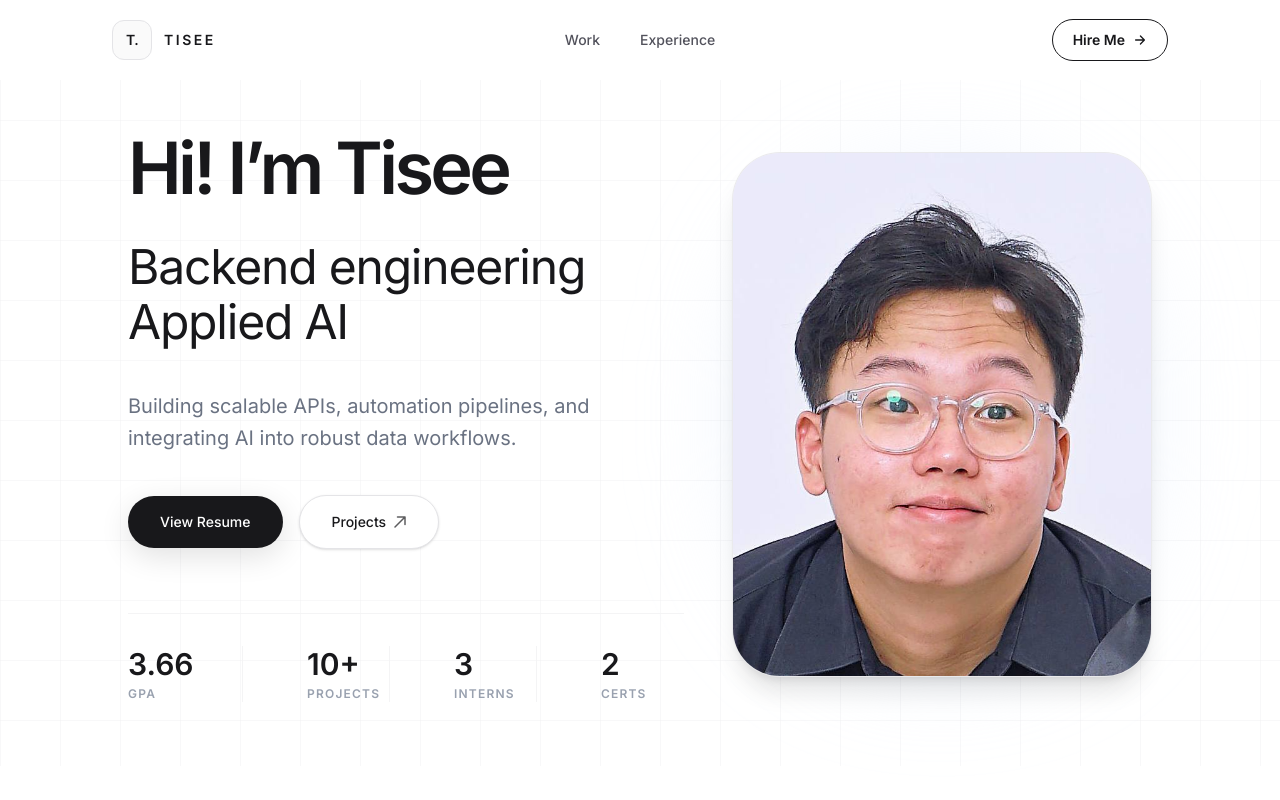
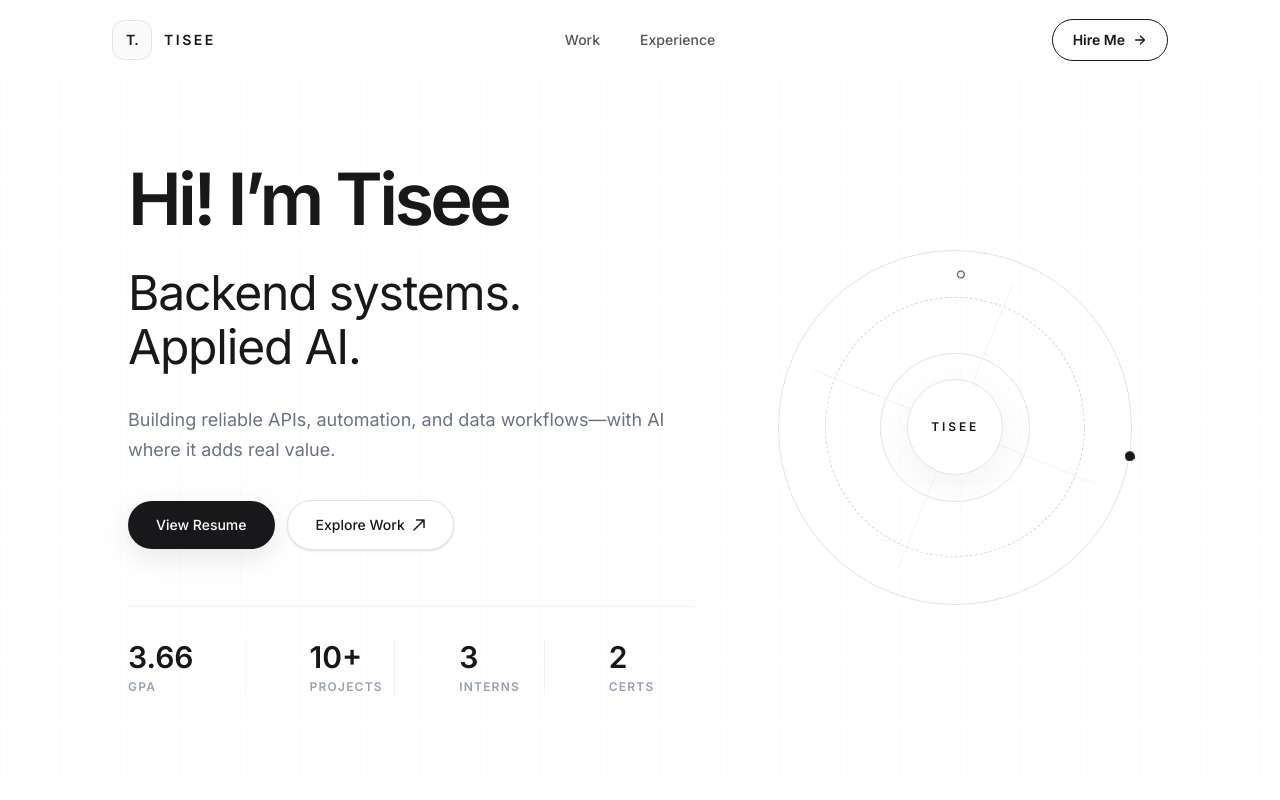
Before and after one commit to Tisee747/tisee-portfolio-v2, a Next.js app: page / in a window 1280 px wide. Shown: the top 800 px of the page. Built offline with nearby package versions, Linux system fonts and the light colour scheme.

Commit message:
feat(home): refine hero copy and add orbit visual

```diff
--- a/src/app/page.tsx
+++ b/src/app/page.tsx
@@ -1,60 +1,85 @@
 import Link from "next/link";
-import Image from "next/image";
 import ExperienceSection from "@/components/ExperienceSection";
 import CapabilitiesSection from "@/components/CapabilitiesSection";
 import ProjectsList from "@/components/ProjectsList";
 import { FadeIn } from "@/components/FadeIn";
 
+function OrbitVisual() {
+  return (
+    <div className="relative mx-auto aspect-square w-full max-w-[430px]" aria-hidden="true">
+      <div className="absolute inset-[5%] rounded-full border border-zinc-200" />
+      <div className="absolute inset-[17%] rounded-full border border-dashed border-zinc-300" />
+      <div className="absolute inset-[31%] rounded-full border border-zinc-200" />
+
+      <div className="absolute inset-[5%] animate-spin motion-reduce:animate-none [animation-duration:22s] [animation-timing-function:linear]">
+        <span className="absolute left-1/2 top-[-5px] h-2.5 w-2.5 -translate-x-1/2 rounded-full bg-zinc-900" />
+      </div>
+      <div className="absolute inset-[17%] animate-spin motion-reduce:animate-none [animation-direction:reverse] [animation-duration:17s] [animation-timing-function:linear]">
+        <span className="absolute bottom-[10%] right-[4%] h-2 w-2 rounded-full border border-zinc-900 bg-white" />
+      </div>
+
+      <div className="absolute left-1/2 top-1/2 h-px w-[78%] -translate-x-1/2 -translate-y-1/2 rotate-[22deg] bg-zinc-100" />
+      <div className="absolute left-1/2 top-1/2 h-[78%] w-px -translate-x-1/2 -translate-y-1/2 rotate-[22deg] bg-zinc-100" />
+
+      <div className="absolute left-1/2 top-1/2 grid h-24 w-24 -translate-x-1/2 -translate-y-1/2 place-items-center rounded-full border border-zinc-200 bg-white shadow-[0_12px_40px_rgba(0,0,0,0.05)]">
+        <span className="text-xs font-semibold tracking-[0.24em] text-zinc-900">TISEE</span>
+      </div>
+    </div>
+  );
+}
+
 export default function Home() {
   return (
-    <main className="w-full bg-white selection:bg-blue-100 selection:text-blue-900 overflow-x-hidden relative">
-
-      {/* Hero Section Background Decor */}
-      <div className="absolute top-0 left-0 w-full h-[850px] overflow-hidden pointer-events-none z-0">
-         {/* Decorative SVG Grid Lines */}
-         <svg className="absolute inset-0 w-full h-full opacity-[0.15]" xmlns="http://www.w3.org/2000/svg">
+    <main className="relative w-full overflow-x-hidden bg-white selection:bg-blue-100 selection:text-blue-900">
+      <div className="pointer-events-none absolute left-0 top-0 z-0 h-[860px] w-full overflow-hidden">
+        <svg className="absolute inset-0 h-full w-full opacity-[0.13]" xmlns="http://www.w3.org/2000/svg">
           <defs>
             <pattern id="hero-grid" width="60" height="60" patternUnits="userSpaceOnUse">
-                <path d="M 60 0 L 0 0 0 60" fill="none" stroke="currentColor" strokeWidth="1" className="text-zinc-400"/>
+              <path d="M60 0H0V60" fill="none" stroke="currentColor" strokeWidth="1" className="text-zinc-300" />
             </pattern>
           </defs>
           <rect width="100%" height="100%" fill="url(#hero-grid)" />
         </svg>
       </div>
 
-      {/* Hero Section */}
-      <section className="w-full flex justify-center pt-32 pb-16 px-6 md:px-12 relative z-10">
-        <div className="max-w-5xl w-full flex flex-col md:flex-row gap-12 items-center">
-
-          <div className="flex-1 flex flex-col justify-center text-center md:text-left">
+      <section className="relative z-10 flex w-full justify-center px-6 pb-20 pt-36 md:px-12 md:pb-24 md:pt-40">
+        <div className="grid w-full max-w-5xl items-center gap-14 md:grid-cols-[1.18fr_.82fr] md:gap-16">
+          <div className="flex flex-col justify-center text-center md:text-left">
             <FadeIn delay={0.1}>
-              <h1 className="text-5xl md:text-7xl font-semibold text-zinc-900 leading-[1.1] tracking-tighter mb-6 md:mb-8">
+              <h1 className="mb-7 text-5xl font-semibold leading-[1.08] tracking-tighter text-zinc-900 md:text-7xl">
                 Hi! I’m Tisee
               </h1>
             </FadeIn>
 
             <FadeIn delay={0.2}>
-              <h2 className="text-2xl md:text-5xl font-normal text-zinc-900 leading-tight md:leading-[1.15] tracking-tight mb-6 md:mb-10 max-w-2xl mx-auto md:mx-0">
-                Backend engineering<br className="hidden md:block" />
-                <span className="md:hidden"> & </span>Applied AI
+              <h2 className="mx-auto mb-7 max-w-2xl text-3xl font-normal leading-[1.12] tracking-tight text-zinc-900 md:mx-0 md:mb-8 md:text-5xl">
+                Backend systems.<br />
+                Applied AI.
               </h2>
             </FadeIn>
 
             <FadeIn delay={0.3}>
-              <p className="text-base md:text-xl text-gray-500 mb-10 max-w-xl mx-auto md:mx-0 leading-relaxed">
-                Building scalable APIs, automation pipelines, and integrating AI into robust data workflows.
+              <p className="mx-auto mb-9 max-w-xl text-base leading-relaxed text-gray-500 md:mx-0 md:text-lg">
+                Building reliable APIs, automation, and data workflows—with AI where it adds real value.
               </p>
             </FadeIn>
 
             <FadeIn delay={0.4}>
-              <div className="flex items-center justify-center md:justify-start gap-4 mb-16">
-                <Link href="/resume.pdf" target="_blank" className="bg-zinc-900 text-white px-8 py-4 rounded-full text-sm font-medium hover:bg-zinc-800 hover:scale-[1.02] active:scale-95 transition-all shadow-[0_8px_30px_rgb(0,0,0,0.12)]">
+              <div className="mb-14 flex items-center justify-center gap-3 md:justify-start">
+                <Link
+                  href="/resume.pdf"
+                  target="_blank"
+                  className="rounded-full bg-zinc-900 px-7 py-3.5 text-sm font-medium text-white shadow-[0_8px_30px_rgb(0,0,0,0.10)] transition-all hover:-translate-y-0.5 hover:bg-zinc-800 active:translate-y-0"
+                >
                   View Resume
                 </Link>
-                <Link href="#projects" className="bg-white text-zinc-900 border border-zinc-200 px-8 py-4 rounded-full text-sm font-medium hover:bg-zinc-50 hover:border-zinc-300 hover:scale-[1.02] active:scale-95 transition-all shadow-sm flex items-center gap-2 group">
-                  Projects
-                  <svg width="12" height="12" viewBox="0 0 12 12" fill="none" xmlns="http://www.w3.org/2000/svg" className="opacity-70 group-hover:opacity-100 group-hover:translate-x-1 transition-all">
-                    <path d="M1 11L11 1M11 1H3.5M11 1V8.5" stroke="currentColor" strokeWidth="1.5" strokeLinecap="round" strokeLinejoin="round"/>
+                <Link
+                  href="/projects"
+                  className="group inline-flex items-center gap-2 rounded-full border border-zinc-200 bg-white px-7 py-3.5 text-sm font-medium text-zinc-900 shadow-sm transition-all hover:-translate-y-0.5 hover:border-zinc-300 active:translate-y-0"
+                >
+                  Explore Work
+                  <svg width="12" height="12" viewBox="0 0 12 12" fill="none" className="transition-transform group-hover:translate-x-0.5" aria-hidden="true">
+                    <path d="M1 11 11 1M11 1H3.5M11 1v7.5" stroke="currentColor" strokeWidth="1.5" strokeLinecap="round" strokeLinejoin="round" />
                   </svg>
                 </Link>
               </div>
@@ -62,67 +87,32 @@ export default function Home() {
 
             <FadeIn delay={0.5}>
               <div className="border-t border-zinc-100 pt-8">
-                <div className="grid grid-cols-4 gap-4 md:gap-8 divide-x divide-zinc-100">
-                  <div className="flex flex-col items-center md:items-start group">
-                    <div className="text-xl md:text-3xl font-semibold text-zinc-900 mb-1 transition-transform group-hover:-translate-y-1">3.66</div>
-                    <div className="text-[9px] md:text-xs font-semibold text-gray-400 uppercase tracking-widest">GPA</div>
+                <div className="grid grid-cols-4 gap-3 divide-x divide-zinc-100 md:gap-8">
+                  {[
+                    ["3.66", "GPA"],
+                    ["10+", "Projects"],
+                    ["3", "Interns"],
+                    ["2", "Certs"],
+                  ].map(([value, label], index) => (
+                    <div key={label} className={`group flex flex-col items-center md:items-start ${index ? "pl-3 md:pl-8" : ""}`}>
+                      <div className="mb-1 text-xl font-semibold text-zinc-900 transition-transform group-hover:-translate-y-1 md:text-3xl">{value}</div>
+                      <div className="text-[9px] font-semibold uppercase tracking-widest text-gray-400 md:text-xs">{label}</div>
                     </div>
-                  <div className="flex flex-col items-center md:items-start pl-4 md:pl-8 group">
-                    <div className="text-xl md:text-3xl font-semibold text-zinc-900 mb-1 transition-transform group-hover:-translate-y-1">10+</div>
-                    <div className="text-[9px] md:text-xs font-semibold text-gray-400 uppercase tracking-widest">Projects</div>
-                  </div>
-                  <div className="flex flex-col items-center md:items-start pl-4 md:pl-8 group">
-                    <div className="text-xl md:text-3xl font-semibold text-zinc-900 mb-1 transition-transform group-hover:-translate-y-1">3</div>
-                    <div className="text-[9px] md:text-xs font-semibold text-gray-400 uppercase tracking-widest">Interns</div>
-                  </div>
-                  <div className="flex flex-col items-center md:items-start pl-4 md:pl-8 group">
-                    <div className="text-xl md:text-3xl font-semibold text-zinc-900 mb-1 transition-transform group-hover:-translate-y-1">2</div>
-                    <div className="text-[9px] md:text-xs font-semibold text-gray-400 uppercase tracking-widest">Certs</div>
-                  </div>
+                  ))}
                 </div>
               </div>
             </FadeIn>
           </div>
 
-          <FadeIn delay={0.2} className="w-full md:w-[420px] shrink-0 mb-8 md:mb-0 relative">
-            <div className="absolute inset-0 bg-blue-100/50 rounded-full blur-3xl scale-90 -z-10" />
-            <div className="aspect-square md:aspect-[4/5] bg-zinc-100 rounded-[3rem] relative overflow-hidden flex flex-col justify-end shadow-xl border border-zinc-200/60 group mx-auto max-w-[320px] md:max-w-none">
-              <Image
-                src="/profile.png"
-                alt="Tisee Profile"
-                fill
-                className="object-cover transition-transform duration-700 ease-out group-hover:scale-105"
-                priority
-              />
-            </div>
+          <FadeIn delay={0.2} className="mx-auto w-full max-w-[430px] md:max-w-none">
+            <OrbitVisual />
           </FadeIn>
-
         </div>
       </section>
 
-      {/* Experience Section */}
       <ExperienceSection />
-
-      {/* Capabilities Section */}
       <CapabilitiesSection />
-
-      {/* Projects Slider Section */}
       <ProjectsList />
-
-      {/* See All Projects Button */}
-      <section className="w-full bg-white pb-32 flex justify-center">
-        <FadeIn>
-          <Link
-            href="/projects"
-            className="inline-flex items-center gap-2 px-8 py-4 bg-zinc-900 text-white rounded-full font-medium text-sm hover:bg-zinc-800 transition-all hover:scale-105 active:scale-95 shadow-lg"
-          >
-            See all projects
-            <svg width="16" height="16" viewBox="0 0 24 24" fill="none" xmlns="http://www.w3.org/2000/svg">
-              <path d="M5 12H19M19 12L12 5M19 12L12 19" stroke="currentColor" strokeWidth="2" strokeLinecap="round" strokeLinejoin="round"/>
-            </svg>
-          </Link>
-        </FadeIn>
-      </section>
     </main>
   );
 }
```
Lines whose indentation alone changed are shown as unchanged.
